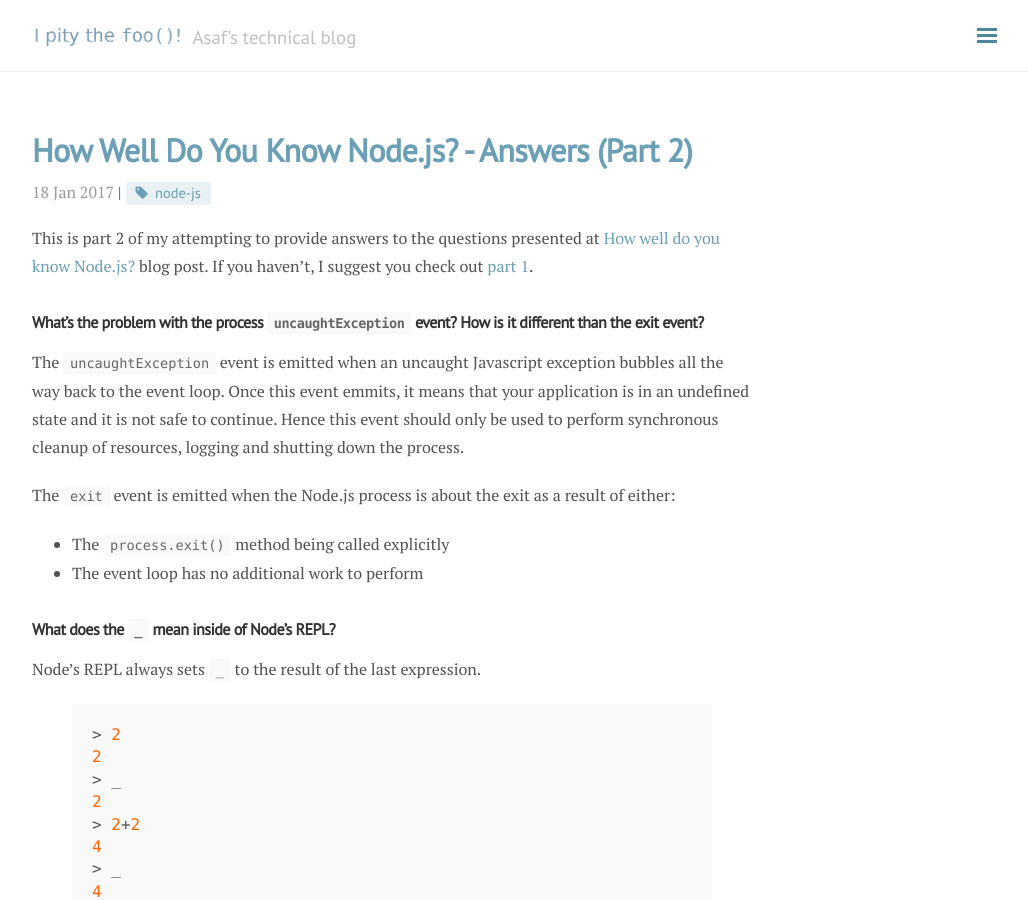
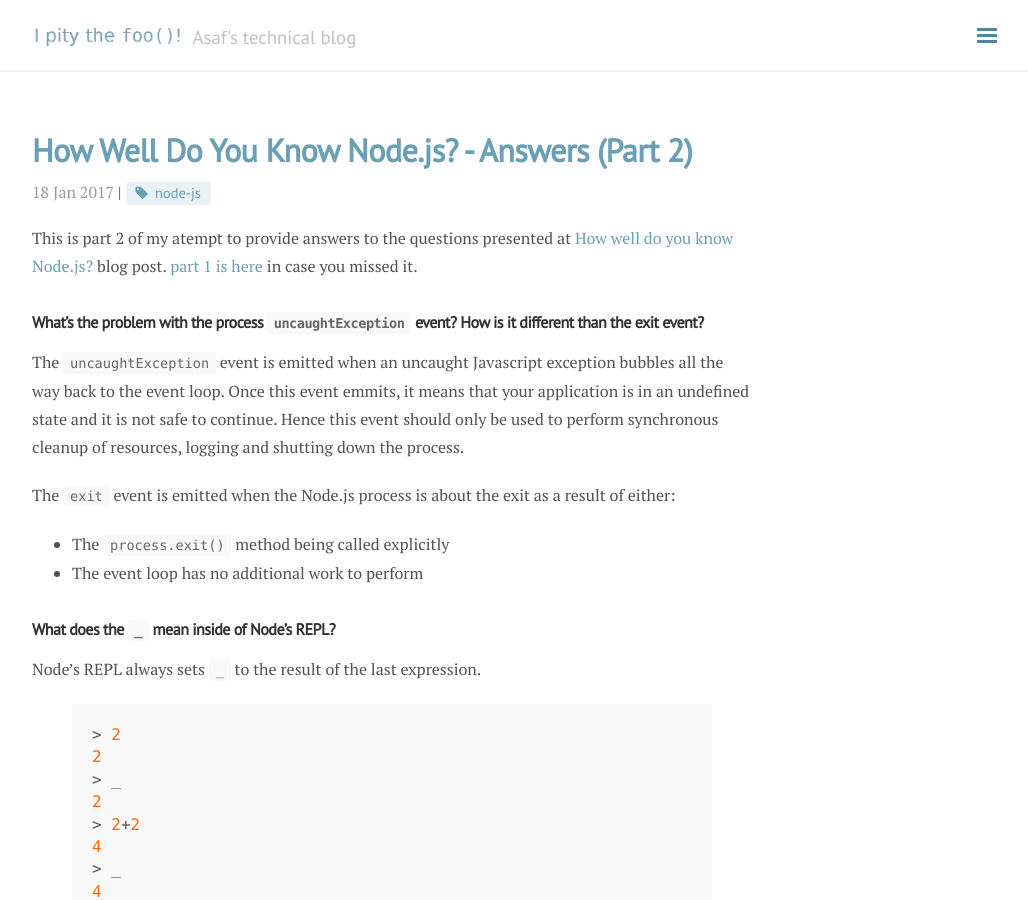
Before and after one commit to asafdav2/asafdav2.github.io, a Jekyll site: the page built from _posts/2017-01-18-how-well-do-you-know-node-js-answers-part-2.markdown, in a window 1280 px wide and 900 px high. Shown: the whole window, without its empty margins (248-1276 px from the left). Built offline with Jekyll 4.4.1, drawn with Linux system fonts in a browser that asks for light colours; nearby versions of some CDN libraries; comment, search, counter and statistics services are not loaded.

Commit message:
improve wording a bit

```diff
--- a/_posts/2017-01-18-how-well-do-you-know-node-js-answers-part-2.markdown
+++ b/_posts/2017-01-18-how-well-do-you-know-node-js-answers-part-2.markdown
@@ -6,8 +6,8 @@ comments: true
 tags: [node-js]
 ---
 
-This is part 2 of my attempting to provide answers to the questions presented at [How well do you know Node.js?](https://edgecoders.com/how-well-do-you-know-node-js-36b1473c01c8#.sxqlki3ar) blog post.
-If you haven't, I suggest you check out [part 1]({% post_url 2017-01-14-how-well-do-you-know-node-js-answers-part-1 %}).
+This is part 2 of my atempt to provide answers to the questions presented at [How well do you know Node.js?](https://edgecoders.com/how-well-do-you-know-node-js-36b1473c01c8#.sxqlki3ar) blog post.
+[part 1 is here]({% post_url 2017-01-14-how-well-do-you-know-node-js-answers-part-1 %}) in case you missed it.
 <!-- more -->
 
 ### What’s the problem with the process `uncaughtException` event? How is it different than the exit event?
```
